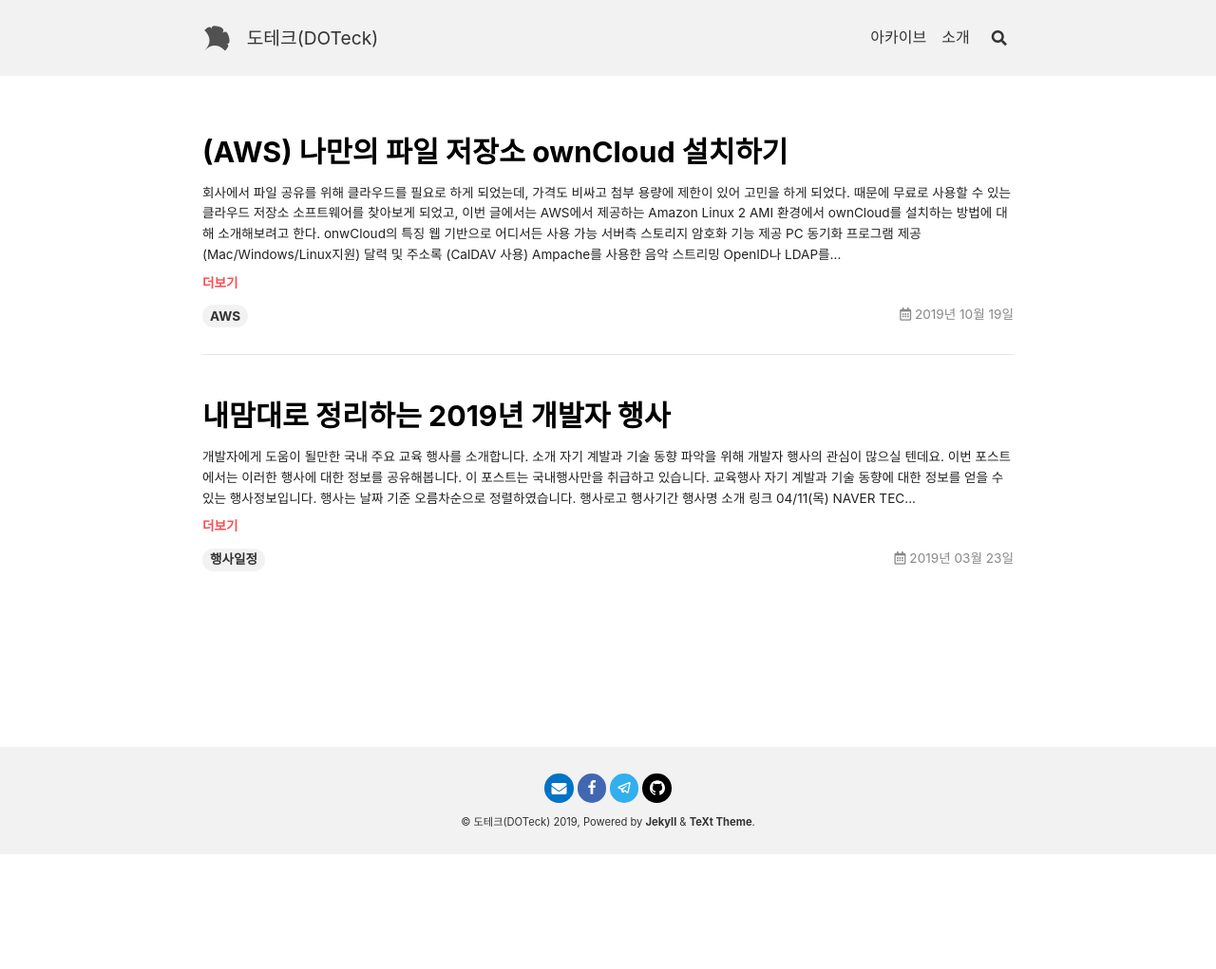
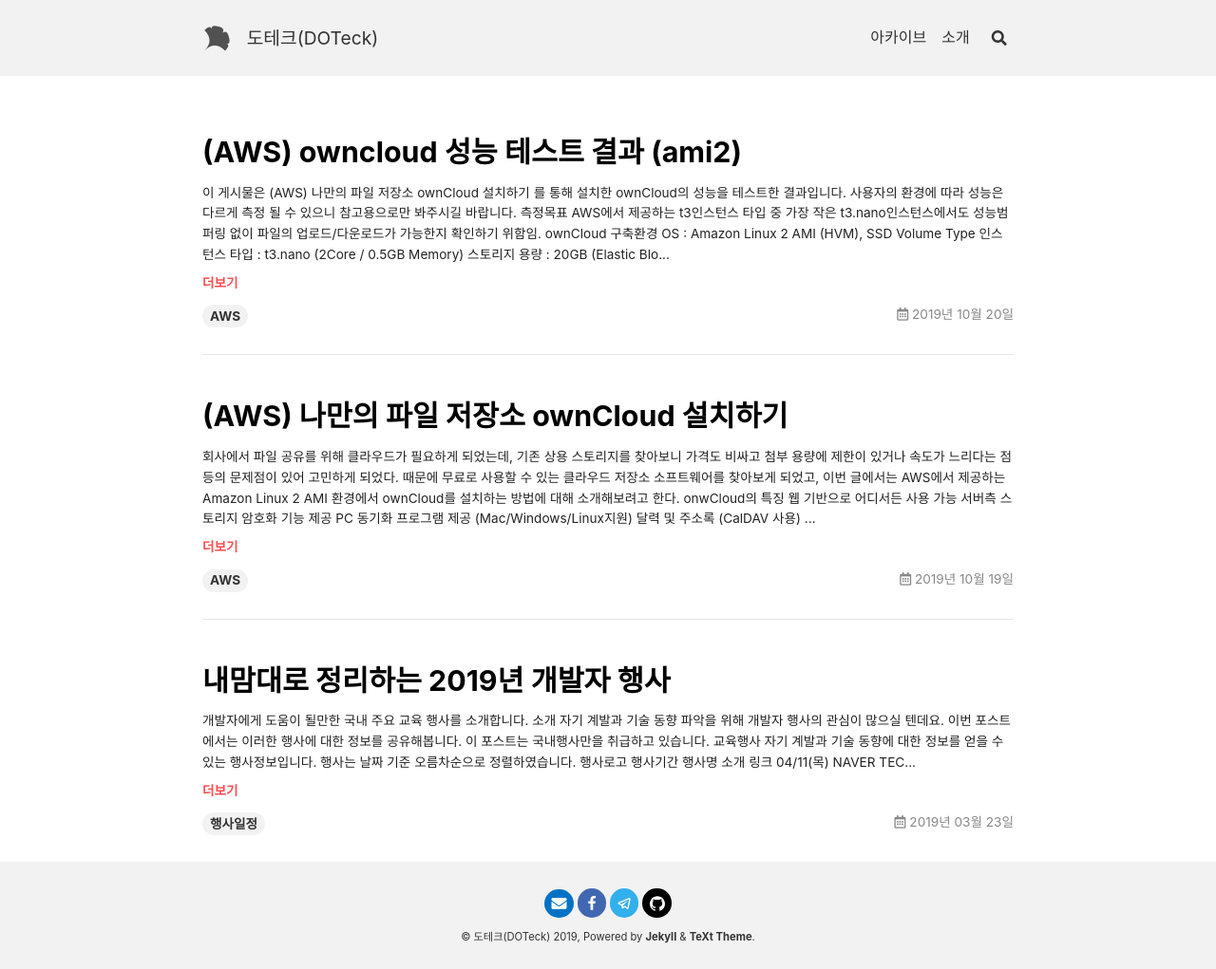
Before and after one commit to DOCHIS/dochis.github.io, a Jekyll site: the page built from index.html, in a window 1280 px wide. Shown: the whole page at 95% size. Built offline with Jekyll 4.4.1, drawn with Linux system fonts in a browser that asks for light colours; nearby versions of some CDN libraries; the list of posts is cut into pages by our own code; comment, search, counter and statistics services are not loaded; before the commit the page ends 900 px from its top, so only the background shows below that.

Commit message:
push : 2019-10-20-owncloud-performance-test-on-ami2.md

```diff
--- a/_posts/2019-10-19-How-to-install-owncloud-on-ami2.md
+++ b/_posts/2019-10-19-How-to-install-owncloud-on-ami2.md
@@ -13,7 +13,7 @@
 ---
 
 
-회사에서 파일 공유를 위해 클라우드를 필요로 하게 되었는데, 가격도 비싸고 첨부 용량에 제한이 있어 고민을 하게 되었다.
+회사에서 파일 공유를 위해 클라우드가 필요하게 되었는데, 기존 상용 스토리지를 찾아보니 가격도 비싸고 첨부 용량에 제한이 있거나 속도가 느리다는 점 등의 문제점이 있어 고민하게 되었다.
 때문에 **무료**로 사용할 수 있는 클라우드 저장소 소프트웨어를 찾아보게 되었고,
 이번 글에서는 AWS에서 제공하는 **Amazon Linux 2 AMI 환경**에서 **ownCloud를 설치하는 방법**에 대해 소개해보려고 한다.
 ![oneCloud-snapshot](/assets/attachments/2019-10-19-How-to-install-owncloud-on-ami2/owncloud_snapshot.png)
@@ -38,10 +38,19 @@
 
 # 구축환경
 - OS : Amazon Linux 2 AMI (HVM), SSD Volume Type
+- 인스턴스 타입 : t3.nano (2Core / 0.5GB Memory)
+- 스토리지 용량 : 20GB (Elastic Block Store, gp2)
 - nginx : 1.12.2 / php 7.2.22
 - db : mariaDB 10.4.8
 - ownCloud : 10.3 (Production)
 
+## 구축시 예상 사용비용
+- ownCloud : 무료
+- 인스턴스 비용 : 약 4,600원
+- 스토리지 비용 : 약 2,400원
+- 통신구간 비용 : 약 3,000원 (Outbound Data Transfer 10GB 기준)
+- 합계 : 월 약 1만원
+- 주) 위 사양으로 구축 시 어느 정도의 퍼포먼스가 나오는지는 [성능측정결과 게시물](/2019/10/20/owncloud-performance-test-on-ami2.html){:target="_blank"} 참고.
 
 * * *
 
@@ -85,22 +94,18 @@
 ~~~~
 date.timezone = Asia/Seoul
 ~~~~
+
 (선택사항) 첨부파일 용량을 변경하려면 다음 설정도 같이 변경할 것.
-- upload_max_filesize : 파일 하나당 최대 용량 (기본:2MB)
-- post_max_size : 1회 전송 최대용량 (기본 :8MB)
-- max_execution_time : php의 최대 실행시간 (기본 :30초)
-- max_input_time : 데이터를 입력받는 최대시간 (기본 :60초)
-- memory_limit : 최대 메모리 용량 (기본 :128MB)
-
-** post_max_size > upload_max_filesize >= memory_limit 이 성립해야 파일업로드가 실패되지않음 **
-
-~~~~
-upload_max_filesize = 2M
-post_max_size = 8M
-max_execution_time = 30
-max_input_time = 60
-memory_limit = 128M
-~~~~
+- sudo vi /etc/php.ini 수정사항
+    - upload_max_filesize : 파일 하나당 최대 용량 (기본:2MB)
+    - post_max_size : 1회 전송 최대용량 (기본 :8MB)
+    - max_execution_time : php의 최대 실행시간 (기본 :30초)
+    - max_input_time : 데이터를 입력받는 최대시간 (기본 :60초)
+    - memory_limit : 최대 메모리 용량 (기본 :128MB)
+- sudo vi /etc/nginx/nginx.conf 추가사항
+    - client_max_body_size ???M; 추가
+- 수정 후 sudo systemctl restart nginx; sudo systemctl restart php-fpm; 명령어로 재시작 해야 적용됨.
+- client_max_body_size = post_max_size > upload_max_filesize >= memory_limit 이 성립해야 파일업로드가 실패되지않음
 
 설정 적용을 위한 php-fpm 재시작
 ~~~~
@@ -213,7 +218,15 @@
 
 
 ## Step. 7 : ownCloud Install
-브라우저를 통해 해당 서버의 아이피로 접속 후 사용자 이름 및 암호 입력 후 설치완료를 클릭하면 설치가 완료됩니다.
+브라우저를 통해 해당 서버의 아이피로 접속 후 설정을 마무리합니다.
+- 관리자 계정 : 사용하고자 하는 아이디와 비밀번호를 입력합니다.
+- 저장소 및 데이터베이스 :
+    - 데이터베이스 설정 : MySQL / MariaDB
+    - 데이터베이스 사용자 : root
+    - 데이터베이스 암호 : <MySQL 설치시 설정한 암호>
+    - 데이터베이스 이름 : owncloud
+    - 데이터베이스 호스트 : localhost
+- 위 정보 입력 후 '설치 완료'를 클릭하면 잠시 후 설치가 완료됩니다.
 ![owncloud_first_page](/assets/attachments/2019-10-19-How-to-install-owncloud-on-ami2/owncloud_first_page.png)
 
 설치완료 후 로그인화면
@@ -229,7 +242,7 @@
 # (중요) 맺음말 및 주의사항
 현재 이 가이드만 따라 할 경우 SSL 보안인증서와 서버측 파일보호가 되지 않은 상태로 완료됩니다.
 SSL 보안 인증서가 없다면, 파일이 네트워크 통신구간에서 감청 되는 등의 보안 위험이 있을 수 있으며,
-서버측 파일보호가 켜져있지 않다면, 만약있을 수 있는 서버의 해킹 등의 공격시 파일을 보호할 수 없습니다.
+서버측 파일보호가 켜져있지 않다면, 만약 있을 수 있는 서버의 해킹 등의 공격 시 파일을 보호할 수 없습니다.
 
 ## 서버측 보호 사용
 로그인 후 화면에서 오른쪽 아이디 클릭 > 설정 접속
--- /dev/null
+++ b/_posts/2019-10-20-owncloud-performance-test-on-ami2.md
@@ -0,0 +1,108 @@
+---
+layout: article
+title: (AWS) owncloud 성능 테스트 결과 (ami2)
+tags: AWS
+article_header:
+  type: overlay
+  theme: dark
+  background_color: '#203028'
+  background_image:
+    gradient: 'linear-gradient(135deg, rgba(34, 139, 87 , .4), rgba(139, 34, 139, .4))'
+    src: /assets/attachments/2019-10-19-How-to-install-owncloud-on-ami2/cover.png
+comments: true
+---
+
+이 게시물은 [(AWS) 나만의 파일 저장소 ownCloud 설치하기 ](/2019/10/19/How-to-install-owncloud-on-ami2.html){:target="_blank"}를 통해 설치한
+ownCloud의 성능을 테스트한 결과입니다.
+사용자의 환경에 따라 성능은 다르게 측정 될 수 있으니 참고용으로만 봐주시길 바랍니다.
+
+
+# 측정목표
+AWS에서 제공하는 t3인스턴스 타입 중 가장 작은 t3.nano인스턴스에서도 성능범퍼링 없이 파일의 업로드/다운로드가 가능한지 확인하기 위함임.
+
+
+# ownCloud 구축환경
+- OS : Amazon Linux 2 AMI (HVM), SSD Volume Type
+- 인스턴스 타입 : t3.nano (2Core / 0.5GB Memory)
+- 스토리지 용량 : 20GB (Elastic Block Store, gp2)
+- nginx : 1.12.2 / php 7.2.22
+- db : mariaDB 10.4.8
+- ownCloud : 10.3 (Production)
+- 서버측 암호화 : Enable
+
+# 테스트 환경
+- 인터넷 회선 : KT 1.0Gbps
+- 인터넷 브라우저 : Google Chrome 77.0
+    - 플러그인으로 인한 지연을 줄이기 위해 시크릿 모드로 테스트
+- 테스트 컴퓨터 환경 : CPU I5-8400 2.8Ghz / 16GB Memory / SATA SSD
+
+# 테스트 방법
+- Chrome으로 100mb파일과 1gb을 첨부한 뒤 개발자도구에 나타난 통신 시간을 측정
+- 각 3회씩 시도하고 그에 따른 평균값을 측정
+![oneCloud-Logo](/assets/attachments/2019-10-20-owncloud-performance-test-on-ami2/data_sample.png)
+< 측정방법 >
+![oneCloud-Logo](/assets/attachments/2019-10-20-owncloud-performance-test-on-ami2/test_files.png)
+< 테스트에 사용 된 파일 >
+
+
+
+* * *
+
+
+
+# < Test Report >
+## 1. 100mb File
+### 1-1. UPLOAD
+
+| 순번        | 측정값      | 평균값        |
+| ---------- | :--------- | :----------  |
+| 1          | 6,760ms    | 6,676ms      |
+| 2          | 6,450ms    |
+| 3          | 6,820ms    |
+
+약 14.97Mbps의 속도로 Upload 되었음.
+
+### 1-2. DOWNLOAD
+
+| 순번        | 측정값      | 평균값        |
+| ---------- | :--------- | :----------  |
+| 1          | 2,140ms    | 2,103ms      |
+| 2          | 2,070ms    |
+| 3          | 2,100ms    |
+
+약 47.55Mbps의 속도로 Doload 되었음.
+
+
+## 2. 1gb File
+### 2-1. UPLOAD
+
+| 순번        | 측정값(업로드 완료)      | 측정값(암호화처리 완료)  | 평균값(업로드)          | 평균값(암호화)         |
+| ---------- | :---------             | :----------          | :----------           | :----------          |
+| 1          | 74,020ms (74 Second)   | 26,130ms             | 68,693ms (68 Second)  | 24,383ms             |
+| 2          | 65,020ms (65 Second)   | 24,010ms             |||
+| 3          | 67,040ms (67 Second)   | 23,010ms             |||
+
+Upload : 약 14.57Mbps의 속도로 Upload 되었음.
+Encode : 1gb 파일을 암호화 하는데에 약 24초가 소요되었음.
+
+### 1-2. DOWNLOAD
+
+| 순번        | 측정값      | 평균값        |
+| ---------- | :--------- | :----------  |
+| 1          | 20,070ms (20 Second)    | 21,566ms    |
+| 2          | 24,040ms (24 Second)    |
+| 3          | 20,590ms (20 Second)    |
+
+약 46.38Mbps의 속도로 Doload 되었음.
+
+
+
+* * *
+
+
+# 결론
+- 다운로드와 업로드 속도가 크게 차이나는 부분은 KT 회선상의 문제로 보임.
+- 2 Core / 0.5GB Memory 라는 적은 사양으로도 다운로드 / 업로드의 큰 지연 없이 클라우드 스토리지를 사용할 수 있음.
+- 업로드 중 CPU 사용량이 약 15% 내외를 사용하였고, 다운로드와 암호화 중 CPU의 사용량이 45% 내외로 측정되었으며, 메모리는 10% 내외로 거의 사용되지 않아 **10인 이하 사용자가 사용하는 데에 충분할것으로 보임. (동시 업로드/다운로드 기준으로는 3인 이하)**
+- 업로드 / 암호화 / 다운로드 중 단일 코어만 사용하는 모습이 보였으며, 이는 php-fpm의 설정에 의한 것으로 보임.
+![다운로드/암호화 중 서버 CPU 모습](/assets/attachments/2019-10-20-owncloud-performance-test-on-ami2/server_download.png)
```
Also changed, not shown: assets/attachments/2019-10-19-How-to-install-owncloud-on-ami2/owncloud_first_page.png (deleted), assets/attachments/2019-10-19-How-to-install-owncloud-on-ami2/owncloud_first_page.png.PNG (added), assets/attachments/2019-10-19-How-to-install-owncloud-on-ami2/owncloud_security.png, assets/attachments/2019-10-20-owncloud-performance-test-on-ami2/data_sample.png (added), assets/attachments/2019-10-20-owncloud-performance-test-on-ami2/server_download.png (added), assets/attachments/2019-10-20-owncloud-performance-test-on-ami2/test_files.png (added).
